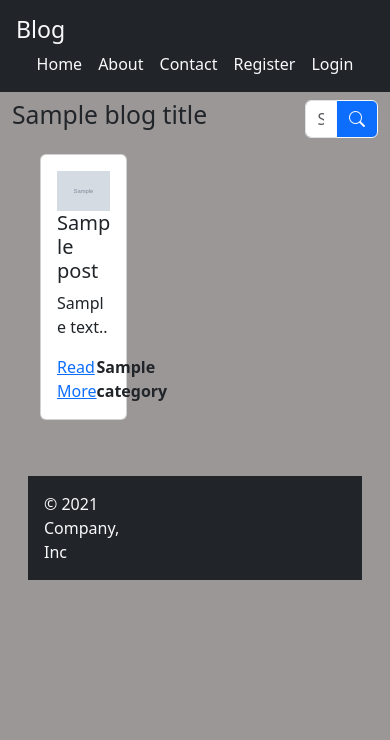
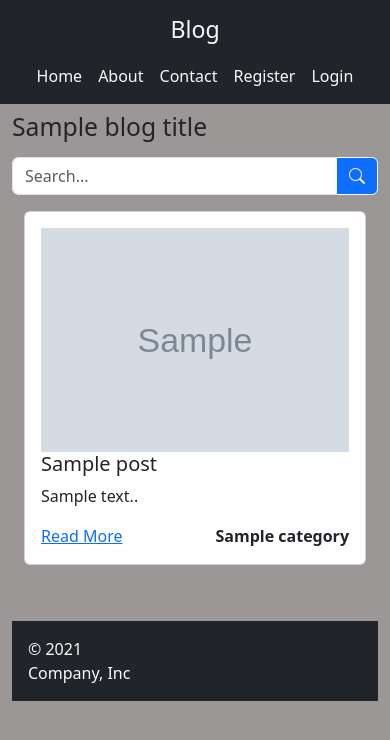
Before and after one commit to Riswan-git123/Blog-post-django-Project, a Django app: template django/1hr/workspace/myapp/blog/templates/blogs/index.html in a window 390 px wide. Shown: the top 740 px of the page. Run offline with Django 5.2, Linux system fonts and the light colour scheme; the template is opened without the code that fills it: most values are stand-ins (such as "Sample title", 1, 10 or a date in 2020); grey boxes marked "Sample" are stand-in pictures; some libraries are stand-ins or nearby versions.

Commit message:
Add responsive mobile styles

```diff
--- a/django/1hr/workspace/myapp/blog/static/blog/style.css
+++ b/django/1hr/workspace/myapp/blog/static/blog/style.css
@@ -1,3 +1,112 @@
 body {
     background-color: #9c9797;
 }
+
+img {
+    max-width: 100%;
+    height: auto;
+}
+
+header .row > .col {
+    min-width: 0;
+}
+
+@media (max-width: 991.98px) {
+    .row.m-3 > .col-4 {
+        flex: 0 0 50%;
+        max-width: 50%;
+    }
+}
+
+@media (max-width: 767.98px) {
+    header .row {
+        display: flex;
+        flex-direction: column;
+        gap: 0.75rem;
+    }
+
+    header .row > .col {
+        width: 100%;
+        text-align: center;
+    }
+
+    header .d-flex.justify-content-center.gap-3 {
+        flex-wrap: wrap;
+        justify-content: center;
+        row-gap: 0.5rem !important;
+    }
+
+    .container-fluid {
+        padding-right: 0.75rem;
+        padding-left: 0.75rem;
+    }
+
+    .row.m-3 {
+        margin-right: 0 !important;
+        margin-left: 0 !important;
+    }
+
+    .row.m-3 > .col-4,
+    .row.my-2 > .col-3,
+    .container-fluid .row > .col-4,
+    .container-fluid .row > .col-3,
+    .container-fluid .row > .col-6 {
+        flex: 0 0 100%;
+        width: 100%;
+        max-width: 100%;
+    }
+
+    .row.my-2 > .col-3 {
+        margin-top: 0.5rem;
+    }
+
+    .card .card-body > .row > [class*="col-"] {
+        flex: 0 0 100%;
+        width: 100%;
+        max-width: 100%;
+    }
+
+    .card img {
+        display: block;
+        width: 100%;
+        max-height: 14rem;
+        object-fit: cover;
+    }
+
+    .card .d-flex.justify-content-between {
+        flex-wrap: wrap;
+        gap: 0.75rem;
+    }
+
+    body > .container-fluid > .d-flex.gap-3 {
+        flex-direction: column;
+        align-items: center;
+    }
+
+    body > .container-fluid > .d-flex.gap-3 > img {
+        width: min(18.75rem, 100%);
+    }
+
+    .fixed-bottom {
+        position: static !important;
+        margin-top: 1.5rem;
+    }
+}
+
+@media (max-width: 575.98px) {
+    .row.m-3 > .col-4 {
+        flex-basis: 100%;
+        max-width: 100%;
+    }
+
+    .container-fluid .row > .col-md-6,
+    .container-fluid .row > .col-md-8 {
+        flex: 0 0 100%;
+        width: 100%;
+        max-width: 100%;
+    }
+
+    .pagination {
+        flex-wrap: wrap;
+    }
+}
```
